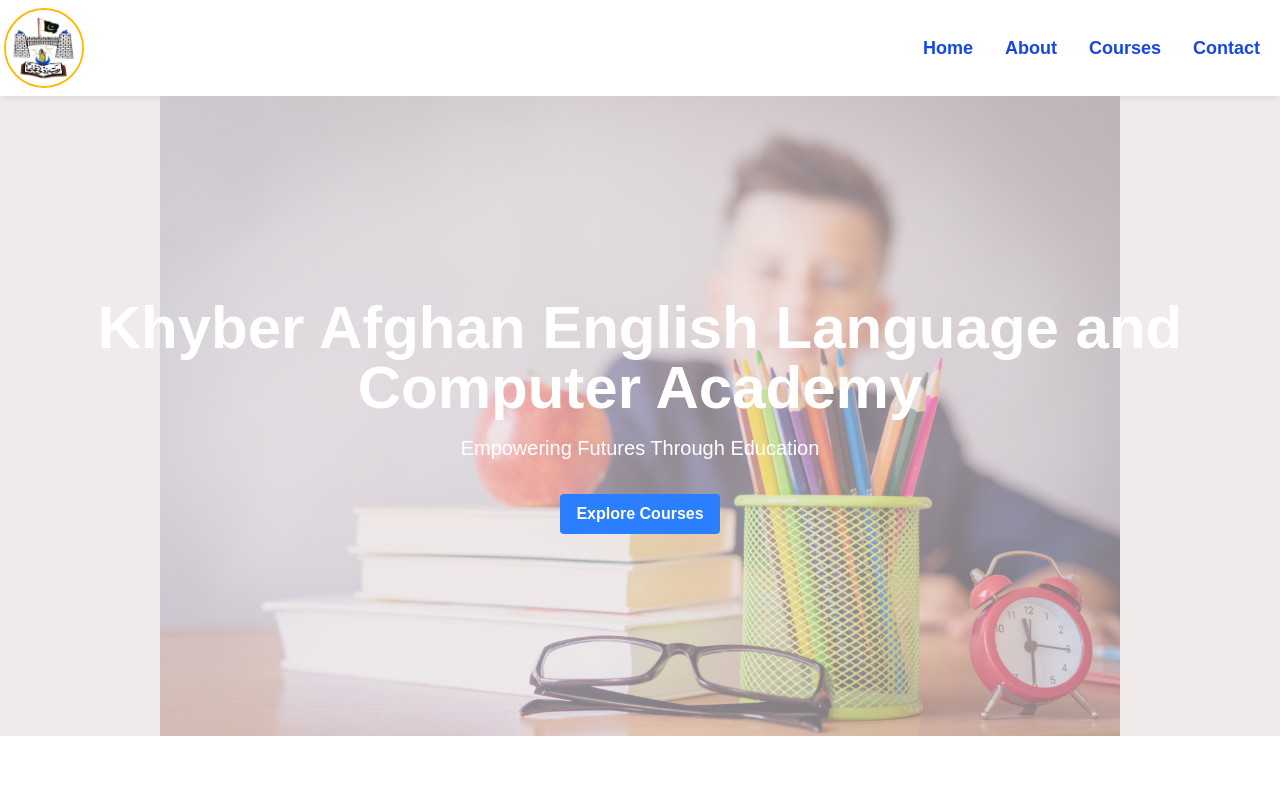
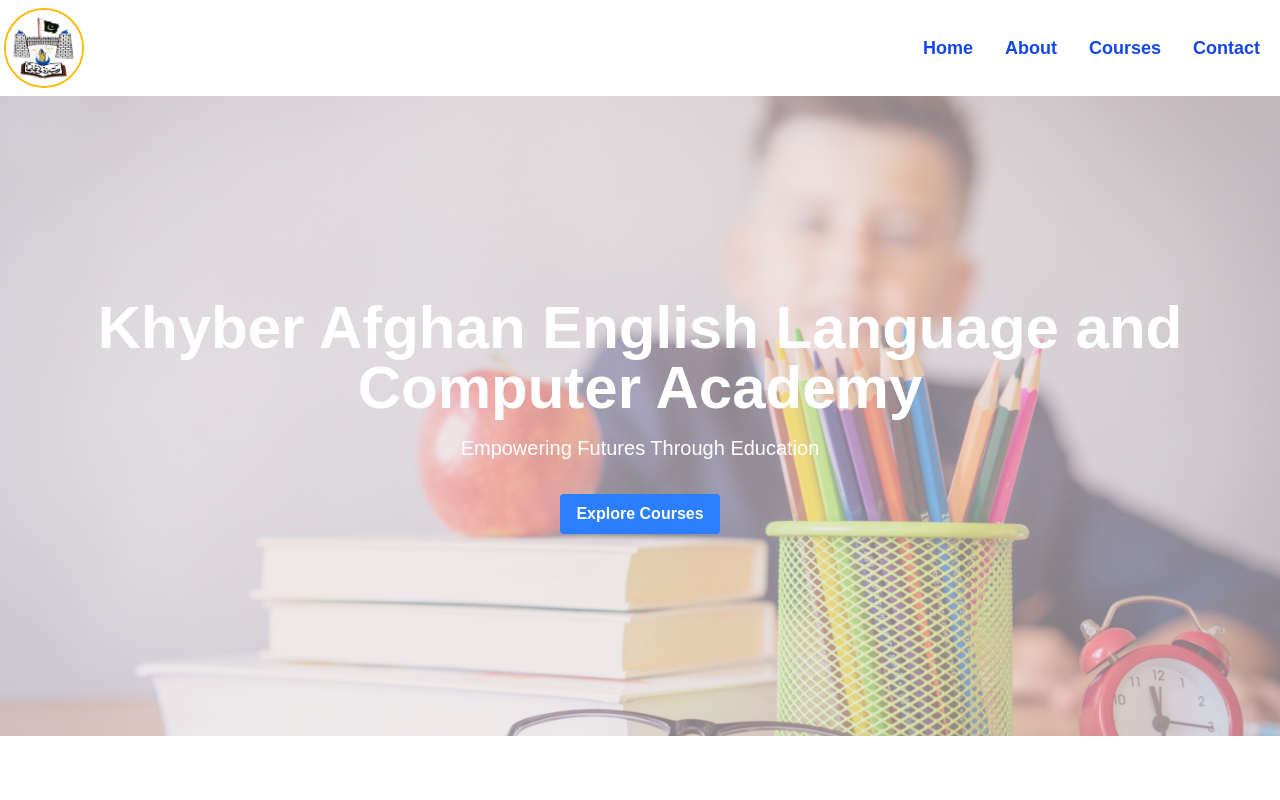
Before and after one commit to mhgkhan/kaelca, a Next.js app: page / in a window 1280 px wide. Shown: the top 800 px of the page. Built offline with nearby package versions, Linux system fonts and the light colour scheme.

Commit message:
Fix image styling in hero section for better visual presentation

```diff
--- a/src/app/page.js
+++ b/src/app/page.js
@@ -5,7 +5,7 @@
     <>
       <section className="w-full h-[80vh] relative">
         <div className="hero-img relative w-full h-full">
-          <Image src="/images/hero.jpg" width={1200} height={800} alt="Khyber afghan english language and computer acadmey" className="w-full h-full object-contain" />
+          <Image src="/images/hero.jpg" width={1200} height={800} alt="Khyber afghan english language and computer acadmey" className="w-full h-full object-cover" />
         </div>
         <div className="her0-content absolute inset-0 bg-[#e6dada92] to-transparent">
           <div className="flex flex-col items-center justify-center h-full text-white text-center">
```
